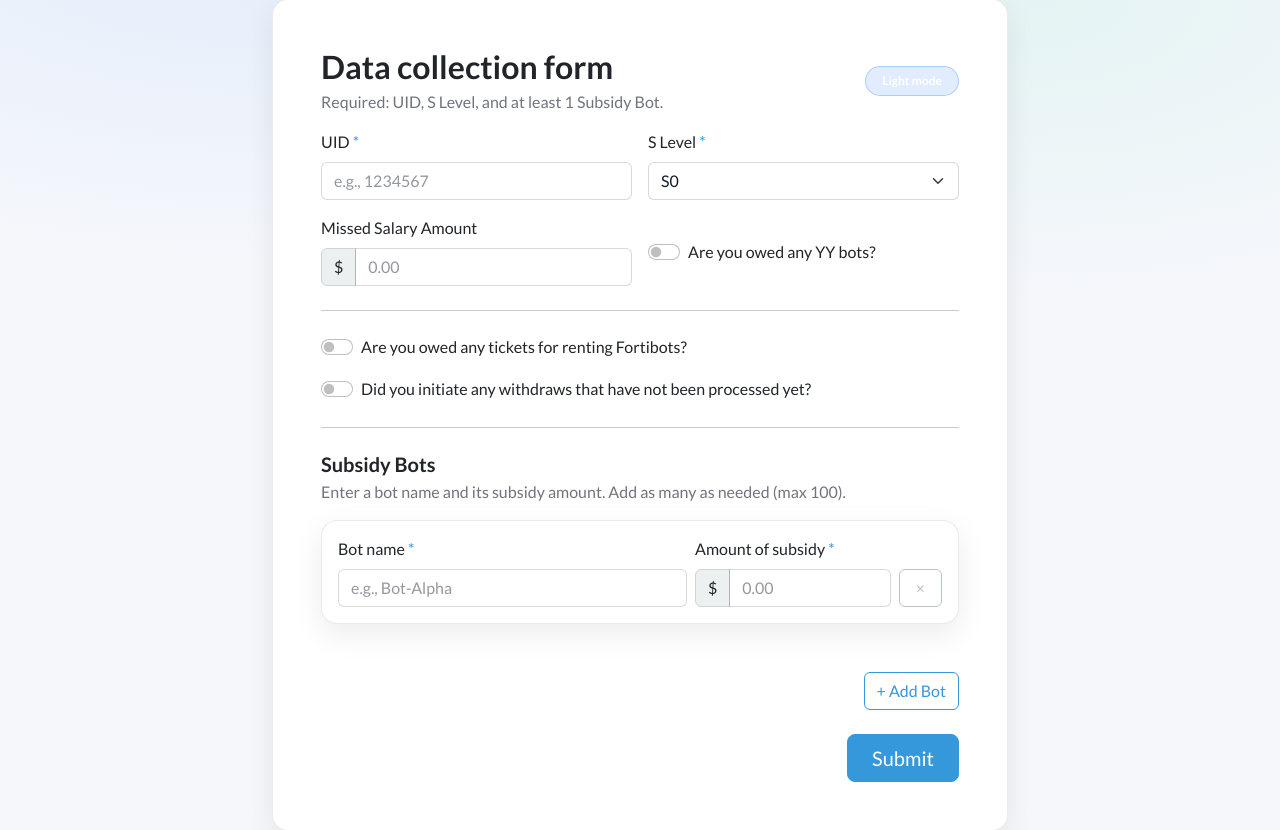
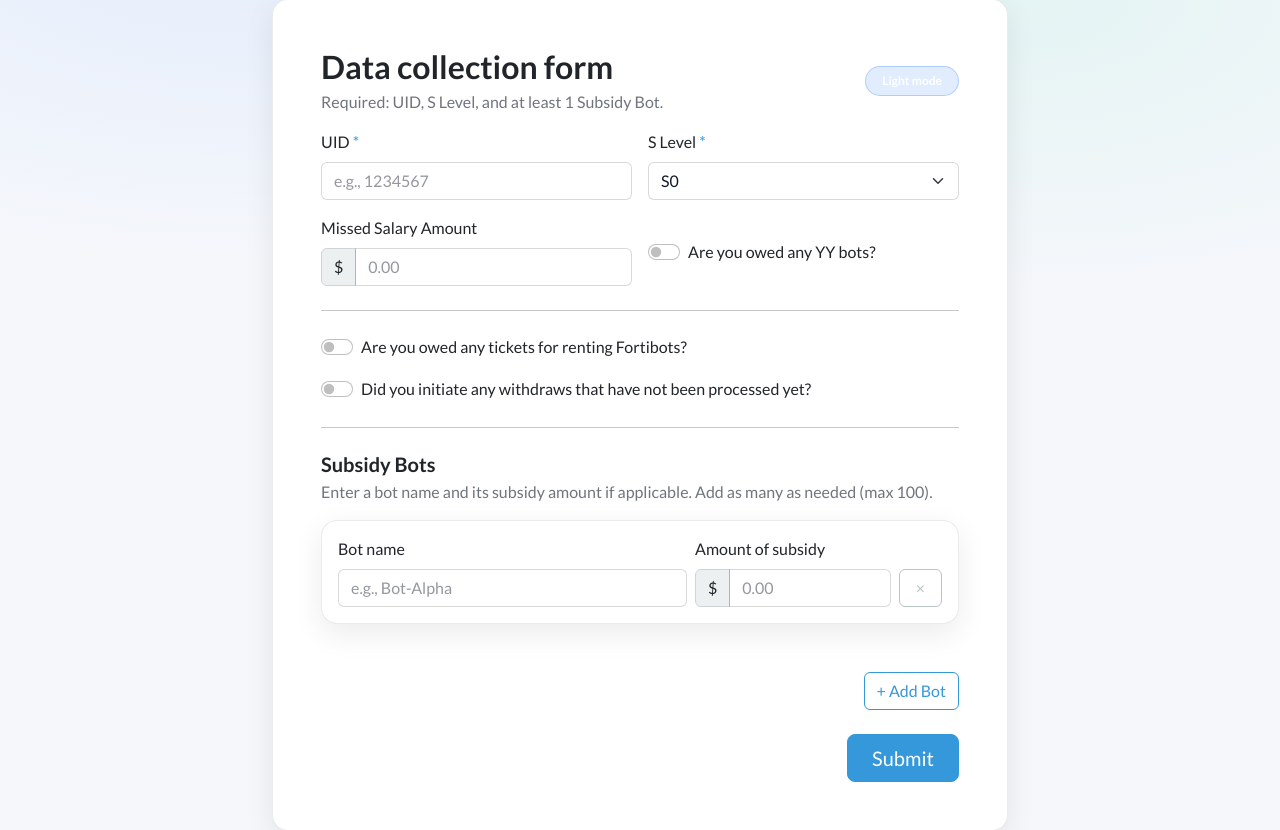
Before and after one commit to HomeLabTec/ais-rescue, a Flask app: page / in a window 1280 px wide. Shown: the part 98-928 px from the top of the page. Run offline with Flask 3, Linux system fonts and the light colour scheme; some libraries are stand-ins or nearby versions.

Commit message:
Make subsidy bots optional

```diff
--- a/app/forms.py
+++ b/app/forms.py
@@ -76,7 +76,6 @@ class PublicSubmissionForm(FlaskForm):
                 raise ValidationError("Ticket amount is required when Fortibots tickets are owed.")
 
     def validate_subsidy_bots(self, field):
-        any_bot = False
         errors = False
 
         for entry in field.entries:
@@ -84,7 +83,6 @@ class PublicSubmissionForm(FlaskForm):
             amt = entry.form.subsidy_amount.data
 
             if name:
-                any_bot = True
                 if amt is None:
                     entry.form.subsidy_amount.errors.append("Amount is required when a bot name is entered.")
                     errors = True
@@ -93,9 +91,6 @@ class PublicSubmissionForm(FlaskForm):
                 if amt is not None:
                     entry.form.bot_name.errors.append("Bot name is required when an amount is entered.")
                     errors = True
-
-        if not any_bot:
-            raise ValidationError("At least one Subsidy Bot is required.")
 
         if errors:
             raise ValidationError("Please fix the Subsidy Bots section.")
--- a/app/templates/public_form.html
+++ b/app/templates/public_form.html
@@ -158,7 +158,7 @@
               <div class="d-flex align-items-center justify-content-between">
                 <div>
                   <h2 class="h5 mb-1 fw-semibold">Subsidy Bots</h2>
-                  <div class="muted-hint">Enter a bot name and its subsidy amount. Add as many as needed (max 100).</div>
+                  <div class="muted-hint">Enter a bot name and its subsidy amount if applicable. Add as many as needed (max 100).</div>
                 </div>
               </div>
 
@@ -174,14 +174,14 @@
                     <div class="card-body p-3">
                       <div class="row g-2 align-items-end">
                         <div class="col-md-7">
-                          <label class="form-label">Bot name <span class="text-info">*</span></label>
+                          <label class="form-label">Bot name</label>
                           {{ entry.form.bot_name(class_="form-control " + ("is-invalid" if entry.form.bot_name.errors else ""), placeholder="e.g., Bot-Alpha") }}
                           {% if entry.form.bot_name.errors %}
                             <div class="invalid-feedback">{{ entry.form.bot_name.errors[0] }}</div>
                           {% endif %}
                         </div>
                         <div class="col-md-4">
-                          <label class="form-label">Amount of subsidy <span class="text-info">*</span></label>
+                          <label class="form-label">Amount of subsidy</label>
                           <div class="input-group">
                             <span class="input-group-text">$</span>
                             {{ entry.form.subsidy_amount(class_="form-control " + ("is-invalid" if entry.form.subsidy_amount.errors else ""), inputmode="decimal", placeholder="0.00") }}
@@ -205,11 +205,11 @@
                   <div class="card-body p-3">
                     <div class="row g-2 align-items-end">
                       <div class="col-md-7">
-                        <label class="form-label">Bot name <span class="text-info">*</span></label>
+                        <label class="form-label">Bot name</label>
                         <input class="form-control" type="text" name="subsidy_bots-__INDEX__-bot_name" id="subsidy_bots-__INDEX__-bot_name" placeholder="e.g., Bot-Alpha">
                       </div>
                       <div class="col-md-4">
-                        <label class="form-label">Amount of subsidy <span class="text-info">*</span></label>
+                        <label class="form-label">Amount of subsidy</label>
                         <div class="input-group">
                           <span class="input-group-text">$</span>
                           <input class="form-control" type="text" inputmode="decimal" name="subsidy_bots-__INDEX__-subsidy_amount" id="subsidy_bots-__INDEX__-subsidy_amount" placeholder="0.00">
```
Also changed, not shown: README.md.
